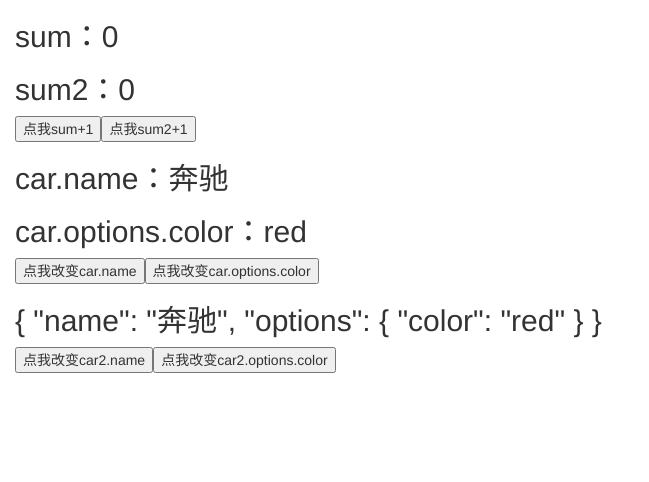
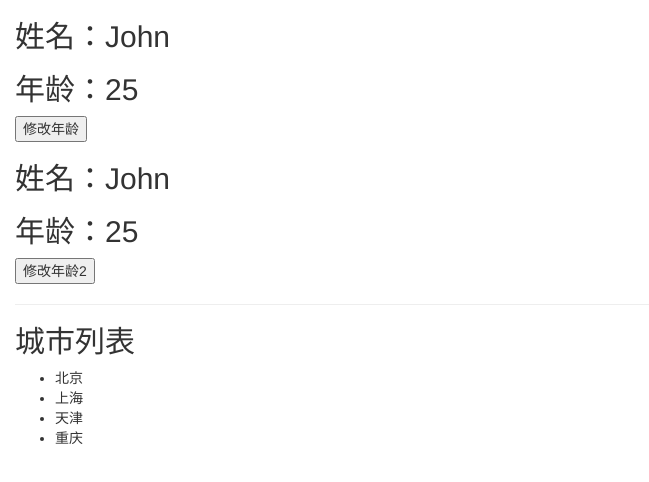
Before and after one commit to Y-Destiny/hello_vue3, a Vue app: page / in a window 1280 px wide. Shown: the top 482 px of the page, without its empty margins (0-649 px from the left). Built offline with nearby package versions, Linux system fonts and the light colour scheme.

Commit message:
toRaw markRaw

```diff
--- a/src/App.vue
+++ b/src/App.vue
@@ -1,40 +1,40 @@
 <template>
 	<div class="container-fluid wraper">
-		<h2>sum：{{ sum }}</h2>
-		<h2>sum2：{{ sum2 }}</h2>
-		<button @click="changeSum">点我sum+1</button>
-		<button @click="changeSum2">点我sum2+1</button>
+		<h2>姓名：{{ person.name }}</h2>
+		<h2>年龄：{{ person.age }}</h2>
 
-		<h2>car.name：{{ car.name }}</h2>
-		<h2>car.options.color：{{ car.options.color }}</h2>
-		<button @click="car.name='宝马'">点我改变car.name</button>
-		<button @click="car.options.color='blue'">点我改变car.options.color</button>
-		<h2>{{ car2 }}</h2>
-		<button @click="car2.name='奥迪'">点我改变car2.name</button>
-		<button @click="car2.options.color='yellow'">点我改变car2.options.color</button>
+		<button @click="person.age++">修改年龄</button>
+		<h2>姓名：{{ person2.name }}</h2>
+		<h2>年龄：{{ person2.age }}</h2>
+
+		<button @click="person2.age++">修改年龄2</button>
+
+		<hr>
+		<h2>城市列表</h2>
+		<ul>
+			<li v-for="city in citys" :key="city.id">{{ city.name }}</li>
+		</ul>
 	</div>
 </template>
 
 <script setup lang="ts" name="App">
-import { ref,reactive, readonly, shallowReadonly } from 'vue'
-
-let sum= ref(0)
-let sum2=readonly(sum)
-
-let car = reactive({name: '奔驰' ,options:{color:'red'}})
-
-let car2 = shallowReadonly(car)
-
-function changeSum() {
-	sum.value++
-}
-
-function changeSum2() {
-	sum2.value++
-}
+import { ref, toRaw, reactive, markRaw } from 'vue'
+//toRaw仅对reactive对象有效
+let person = reactive({ name: 'John', age: 25 })
+console.log(person)
+let person2 = toRaw(person)
+console.log(person2)
 
 
+/* markRaw 使对象永远不会变为响应式*/
+let citys = markRaw([
+	{ id: 'asdda01', name: '北京' },
+	{ id: 'asdda02', name: '上海' },
+	{ id: 'asdda03', name: '天津' },
+	{ id: 'asdda04', name: '重庆' }
+])
+// 根据原始对象citys去创建响应式对象citys2 —— 创建失败，因为citys被markRaw标记了
+let citys2 = reactive(citys)
 </script>
 
-<style>
-</style>
+<style></style>
```
